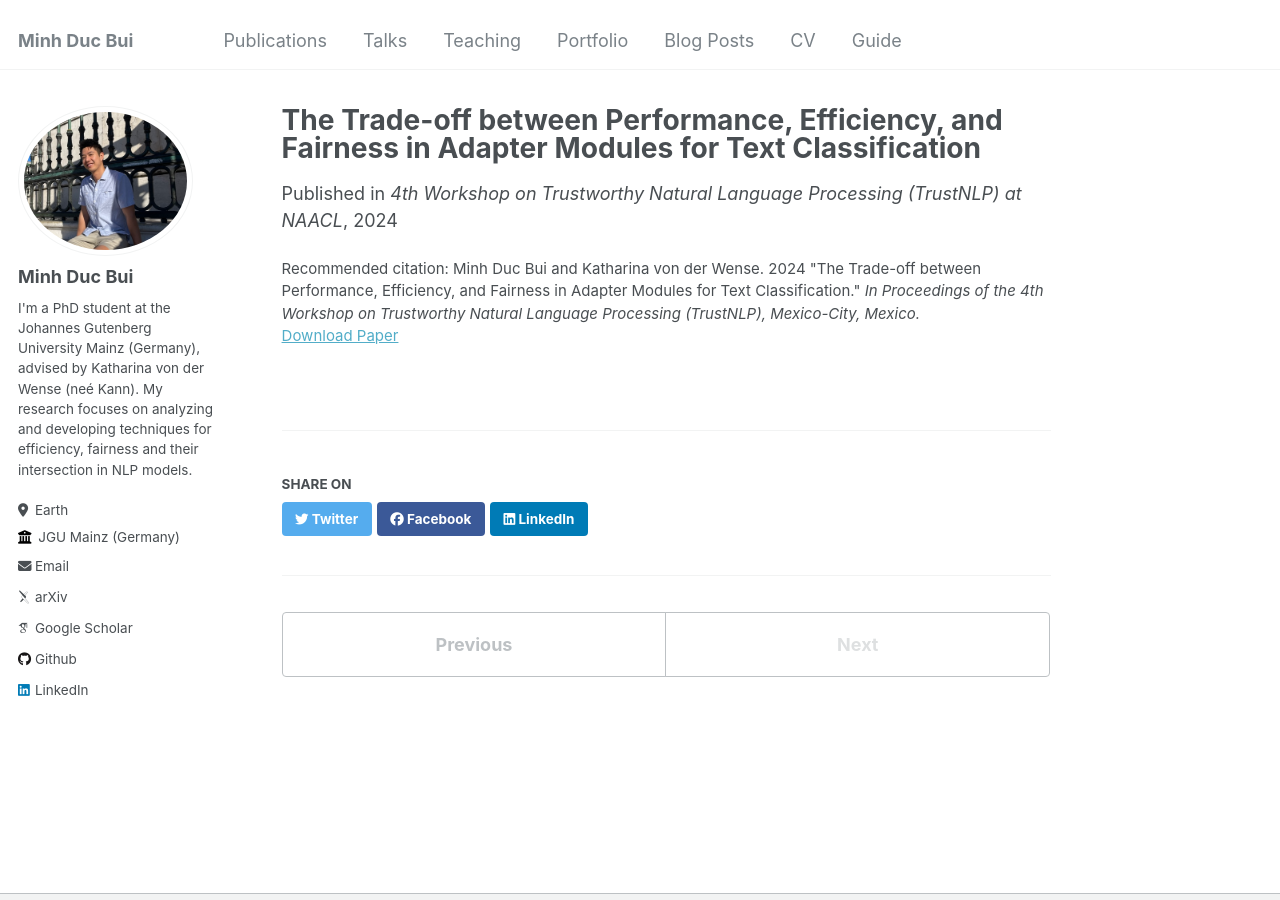
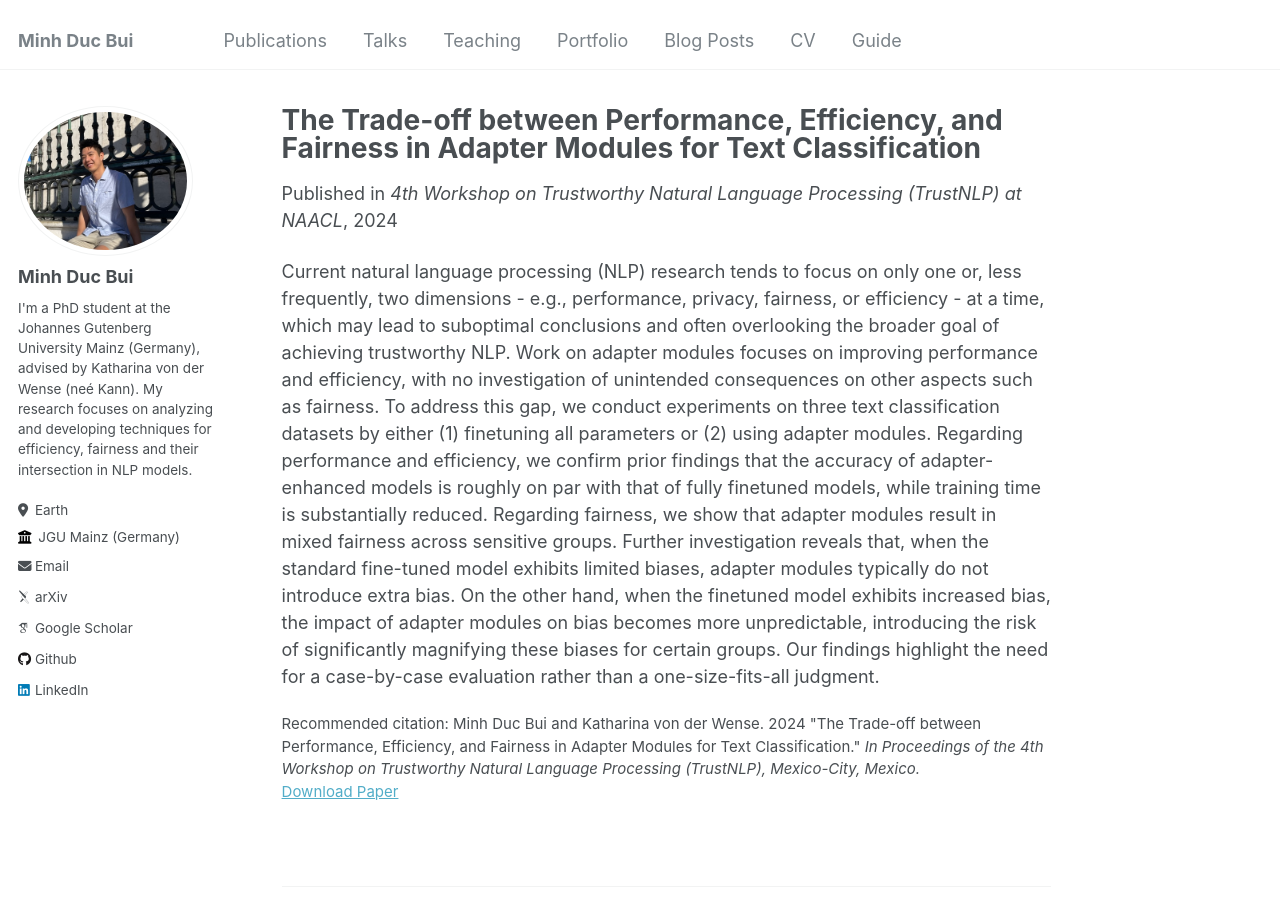
Before and after one commit to MinhDucBui/minhducbui.github.io, a Jekyll site: the page built from _publications/2024-05-04-fairness-adapter-modules.md, in a window 1280 px wide and 900 px high. Built offline with Jekyll 4.4.1, drawn with Linux system fonts in a browser that asks for light colours; some web fonts are replaced.

Commit message:
Update 2024-05-04-fairness-adapter-modules.md

```diff
--- a/_publications/2024-05-04-fairness-adapter-modules.md
+++ b/_publications/2024-05-04-fairness-adapter-modules.md
@@ -2,9 +2,10 @@
 title: "The Trade-off between Performance, Efficiency, and Fairness in Adapter Modules for Text Classification"
 collection: publications
 permalink: /publication/2024-05-04-fairness-adapter-modules
-excerpt: 'Current natural language processing (NLP) research tends to focus on only one or, less frequently, two dimensions - e.g., performance, privacy, fairness, or efficiency - at a time, which may lead to suboptimal conclusions and often overlooking the broader goal of achieving trustworthy NLP. Work on adapter modules focuses on improving performance and efficiency, with no investigation of unintended consequences on other aspects such as fairness. To address this gap, we conduct experiments on three text classification datasets by either (1) finetuning all parameters or (2) using adapter modules. Regarding performance and efficiency, we confirm prior findings that the accuracy of adapter-enhanced models is roughly on par with that of fully finetuned models, while training time is substantially reduced. Regarding fairness, we show that adapter modules result in mixed fairness across sensitive groups. Further investigation reveals that, when the standard fine-tuned model exhibits limited biases, adapter modules typically do not introduce extra bias. On the other hand, when the finetuned model exhibits increased bias, the impact of adapter modules on bias becomes more unpredictable, introducing the risk of significantly magnifying these biases for certain groups. Our findings highlight the need for a case-by-case evaluation rather than a one-size-fits-all judgment.'
-date: 2024-05-04
+excerpt: 'Current natural language processing (NLP) research tends to focus on only one or, less frequently, two dimensions - e.g., performance, privacy, fairness, or efficiency - at a time, which may lead to suboptimal conclusions and often overlooking the broader goal of achieving trustworthy NLP. Work on adapter modules focuses on improving performance and efficiency, with no investigation of unintended consequences on other aspects such as fairness. To address this gap, we conduct experiments on three text classification datasets by either (1) finetuning all parameters or (2) using adapter modules. [...]'
 venue: '4th Workshop on Trustworthy Natural Language Processing (TrustNLP) at NAACL'
 paperurl: 'https://arxiv.org/abs/2405.02010'
 citation: 'Minh Duc Bui and Katharina von der Wense. 2024 &quot;The Trade-off between Performance, Efficiency, and Fairness in Adapter Modules for Text Classification.&quot; <i>In Proceedings of the 4th Workshop on Trustworthy Natural Language Processing (TrustNLP), Mexico-City, Mexico.</i>'
 ---
+
+Current natural language processing (NLP) research tends to focus on only one or, less frequently, two dimensions - e.g., performance, privacy, fairness, or efficiency - at a time, which may lead to suboptimal conclusions and often overlooking the broader goal of achieving trustworthy NLP. Work on adapter modules focuses on improving performance and efficiency, with no investigation of unintended consequences on other aspects such as fairness. To address this gap, we conduct experiments on three text classification datasets by either (1) finetuning all parameters or (2) using adapter modules. Regarding performance and efficiency, we confirm prior findings that the accuracy of adapter-enhanced models is roughly on par with that of fully finetuned models, while training time is substantially reduced. Regarding fairness, we show that adapter modules result in mixed fairness across sensitive groups. Further investigation reveals that, when the standard fine-tuned model exhibits limited biases, adapter modules typically do not introduce extra bias. On the other hand, when the finetuned model exhibits increased bias, the impact of adapter modules on bias becomes more unpredictable, introducing the risk of significantly magnifying these biases for certain groups. Our findings highlight the need for a case-by-case evaluation rather than a one-size-fits-all judgment.
```
